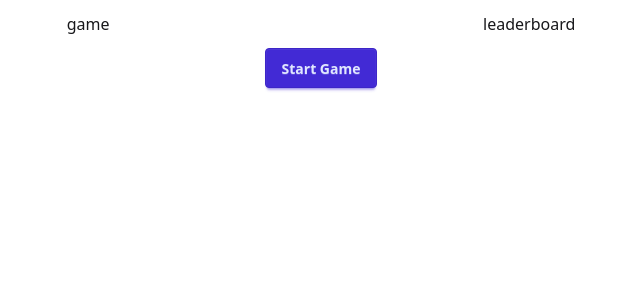
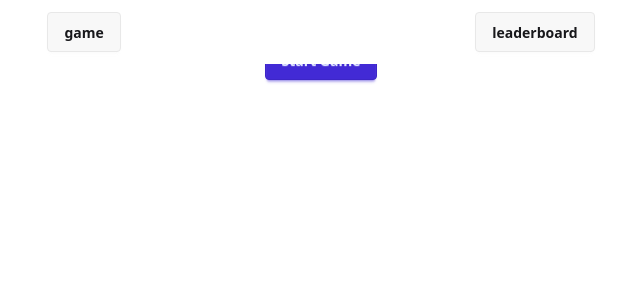
Before and after one commit to acsermely/pokemon-test, a SvelteKit app: page / in a window 1280 px wide. Shown: the top 300 px of the page, without its empty margins (319-959 px from the left). Built offline with nearby package versions, Linux system fonts and the light colour scheme.

Commit message:
finish leaderboard

```diff
--- /dev/null
+++ b/src/lib/components/LeaderboardCard.svelte
@@ -0,0 +1,23 @@
+<script lang="ts">
+	import type { LeaderData } from "../../lib/models/Pokemon";
+	import { capFirstL } from "../utils/format.utils";
+
+	let { pokemon, ranking }: {pokemon:LeaderData, ranking: number} = $props();
+</script>
+
+<div class="flex flex-col w-full items-center p-5 my-5 border-2 rounded-2xl max-w-[400px]"
+	class:border-amber-400={ranking == 0}
+	class:border-white={ranking == 1}
+	class:border-amber-800={ranking == 2}
+	class:border-neutral-content={ranking > 2}
+>
+	<img class="max-w-[200px]" src={pokemon.img} alt={`${pokemon.name}_img`}>
+	<div class="text-2xl p-2">{capFirstL(pokemon.name)}</div>
+	<div class="flex flex-col items-center">
+		<div class="text-xs">Score:</div>
+		<div class="text-lg">
+			{pokemon.vote_count}
+		</div>
+
+	</div>
+</div>
--- a/src/lib/components/PokemonCard.svelte
+++ b/src/lib/components/PokemonCard.svelte
@@ -16,7 +16,7 @@
 </script>
 
 <button class="flex flex-col w-full sm:max-h-full max-w-[400px] max-h-[40dvh] py-5 rounded-2xl hover:bg-base-content/30 transition p-3 cursor-pointer" onclick={submitVote}>
-	<img class="flex-1 h-full w-full max-h-[300px] sm:min-h-[400px]" src={details.img} alt={details.name + "_img"}>
+	<img class="flex-1 h-full w-full max-h-[300px] min-h-[300px] min-w-full" src={details.img} alt={details.name + "_img"}>
 	<div class="p-3"><span class="text-2xl font-bold">{capFirstL(details.name)}</span>, {details.height}</div>
 	<div class="flex flex-wrap justify-center">
 		{#each details.abilities.split(",") as item}
--- a/src/lib/models/Pokemon.ts
+++ b/src/lib/models/Pokemon.ts
@@ -5,3 +5,9 @@ export type PokemonData = {
 	img: string;
 	name:string;
 }
+
+export type LeaderData = {
+	img: string;
+	name:string;
+	vote_count: number;
+}
--- a/src/routes/+layout.svelte
+++ b/src/routes/+layout.svelte
@@ -5,11 +5,13 @@
 </script>
 
 <div class="flex flex-col-reverse sm:flex-col w-full min-h-[100dvh]">
-	<nav class="flex w-full items-center justify-evenly p-3">
-		<a href="/game">game</a>
-		<a href="/leaderboard">leaderboard</a>
+	<nav class="fixed bottom-0 left-0 sm:top-0	 w-full">
+		<div class=" flex w-full items-center justify-evenly p-3 bg-base-100">
+			<a class="btn" href="/game">game</a>
+			<a class="btn" href="/leaderboard">leaderboard</a>
+		</div>
 	</nav>
-	<div class="w-full h-full flex flex-col sm:flex-row content-stretch flex-1 justify-center">
+	<div class="mt-10 w-full max-h-full flex flex-col sm:flex-row content-stretch flex-1 justify-center overflow-auto">
 		{@render children()}
 	</div>
 </div>
--- a/src/routes/leaderboard/+page.svelte
+++ b/src/routes/leaderboard/+page.svelte
@@ -1,11 +1,17 @@
 <script lang="ts">
-	let { data } = $props();
+	import LeaderboardCard from "../../lib/components/LeaderboardCard.svelte";
+	import type { LeaderData } from "../../lib/models/Pokemon";
 
-	console.log(data)
+	let { data }: {data: {leaders: Array<LeaderData>}} = $props();
+	console.log(data);
 </script>
-<div class="flex flex-col sm:flex-row items-center justify-center">
+
+<div class="flex flex-col flex-1 p-5 w-full items-center">
 	{#if data.leaders.length}
-		 asdasd
+		<h1 class="text-3xl w-full text-center">Top 10 Pokemons</h1>
+		{#each data.leaders as pokemon, i}
+			<LeaderboardCard {pokemon} ranking={i}/>
+		{/each}
 	{:else}
 		 No votes yet!
 	{/if}
```
